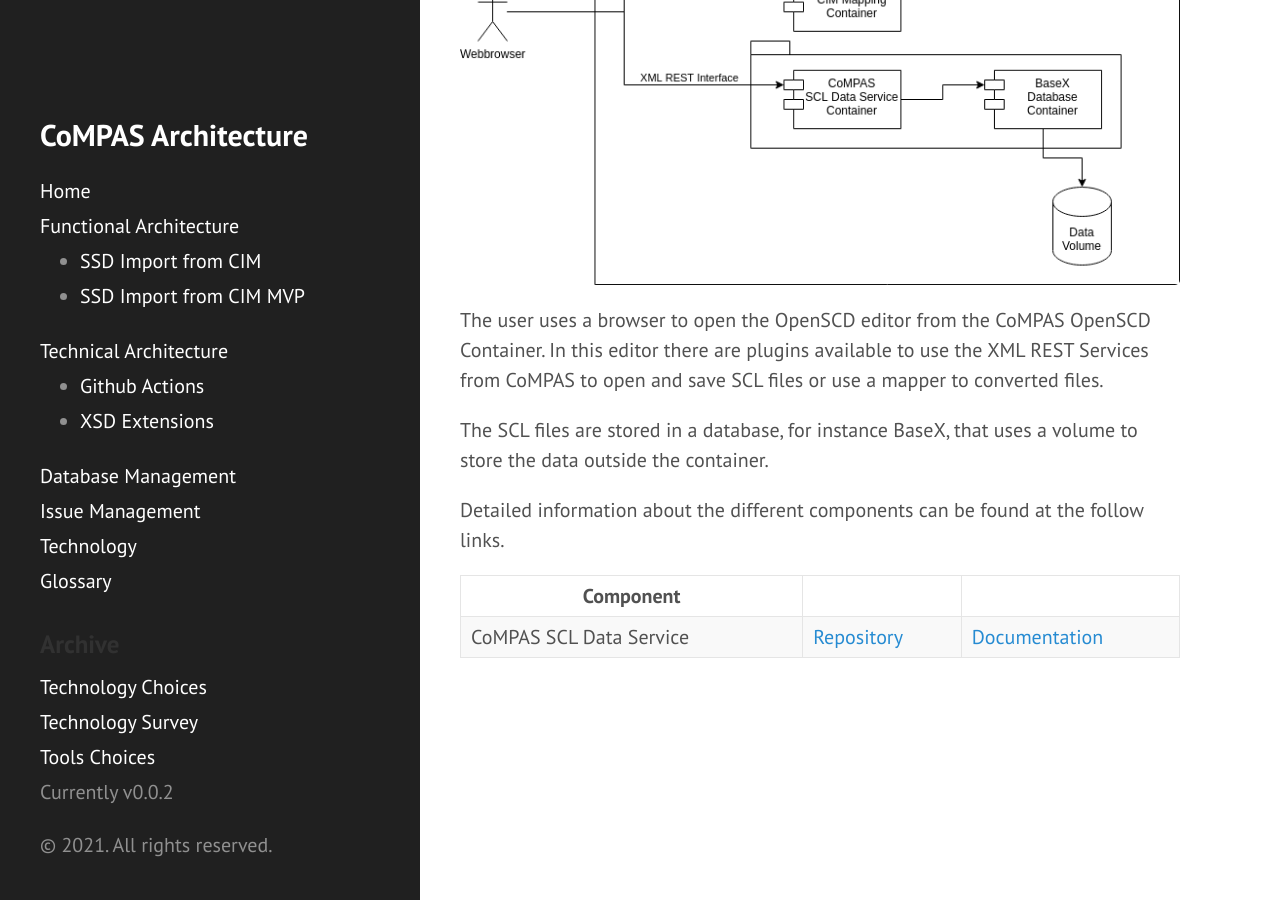
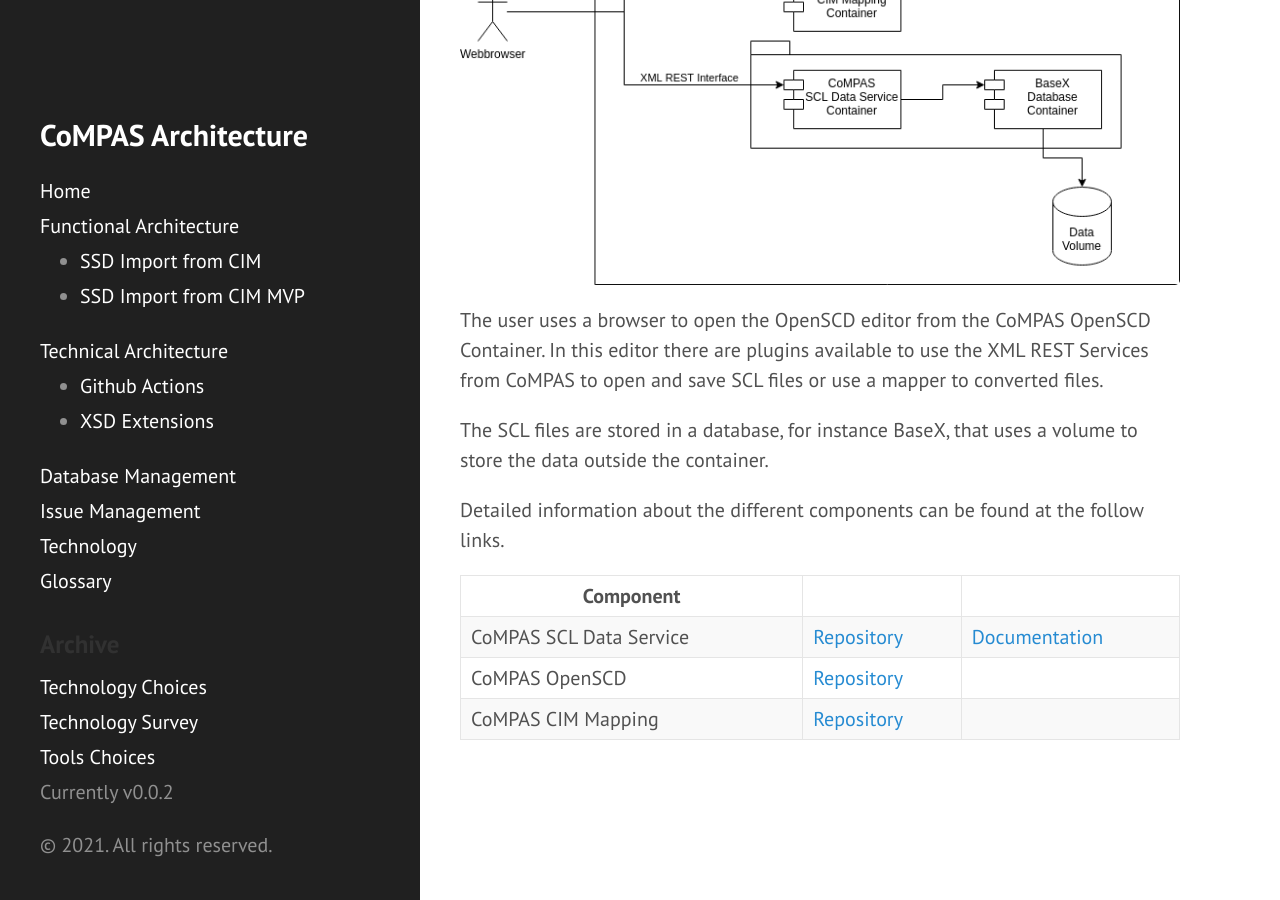
Before and after one commit to com-pas/compas-architecture, a Jekyll site: the page built from technical/TECHNICAL_ARCHITECTURE.md, in a window 1280 px wide and 900 px high, scrolled down 2077 px. Built offline with Jekyll 4.4.1, drawn with Linux system fonts in a browser that asks for light colours; our own code applies the rules of GitHub Pages for plain Markdown files.

Commit message:
Moved to SCL Data Service repository + add reference to Git repo.
Signed-off-by: Dennis Labordus <dennis.labordus@alliander.com>

```diff
--- a/technical/TECHNICAL_ARCHITECTURE.md
+++ b/technical/TECHNICAL_ARCHITECTURE.md
@@ -49,3 +49,5 @@ Detailed information about the different components can be found at the follow l
 | Component |  |  |
 | --- | --- | --- |
 | CoMPAS SCL Data Service | [Repository](https://github.com/com-pas/compas-scl-data-service)  | [Documentation](https://github.com/com-pas/compas-scl-data-service/blob/doc/compas-scl-data-service.md) |
+| CoMPAS OpenSCD | [Repository](https://github.com/com-pas/compas-open-scd)  |  |
+| CoMPAS CIM Mapping | [Repository](https://github.com/com-pas/compas-cim-mapping)  |  |
```
